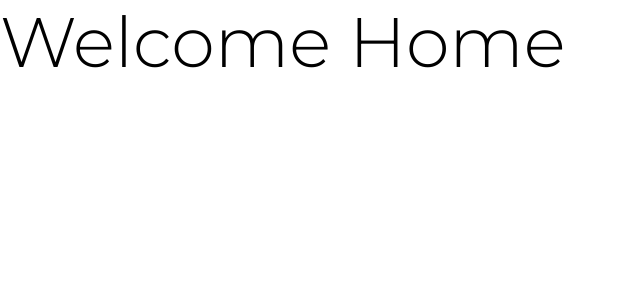
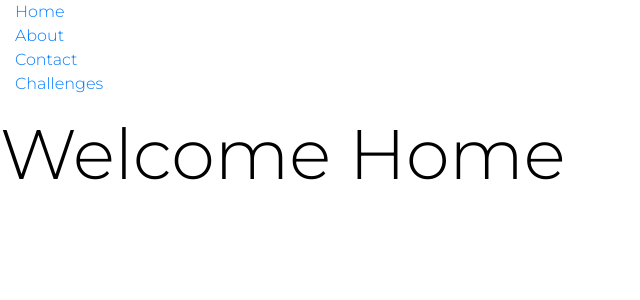
Before and after one commit to sxidsvit/react-challenge, a React (Create React App) app: page / in a window 1280 px wide. Shown: the top 300 px of the page, without its empty margins (0-640 px from the left). Built offline with nearby package versions, Linux system fonts and the light colour scheme.

Commit message:
Theory - navigation for all the components

```diff
--- a/src/index.js
+++ b/src/index.js
@@ -1,6 +1,11 @@
 import React, { Component } from 'react'
 import ReactDOM from 'react-dom'
-import { BrowserRouter as Router, Route, Switch } from 'react-router-dom'
+import {
+  BrowserRouter as Router,
+  Route,
+  Switch,
+  NavLink,
+} from 'react-router-dom'
 
 // Home component
 const Home = (props) => <h1>Welcome Home</h1>
@@ -20,11 +25,26 @@
     return (
       <Router>
         <div className='App'>
+          <ul>
+            <li>
+              <NavLink to='/'>Home</NavLink>
+            </li>
+            <li>
+              <NavLink to='/about'>About</NavLink>
+            </li>
+            <li>
+              <NavLink to='/contact'>Contact</NavLink>
+            </li>
+            <li>
+              <NavLink to='/challenges'>Challenges</NavLink>
+            </li>
+          </ul>
+
           <Switch>
-            <Route exact path='/about' component={About} />
-            <Route exact path='/contact' component={Contact} />
-            <Route exact path='/challenges' component={Challenges} />
-            <Route exact path='/' component={Home} />
+            <Route path='/about' component={About} />
+            <Route path='/contact' component={Contact} />
+            <Route path='/challenges' component={Challenges} />
+            <Route path='/' component={Home} />
           </Switch>
         </div>
       </Router>
```
